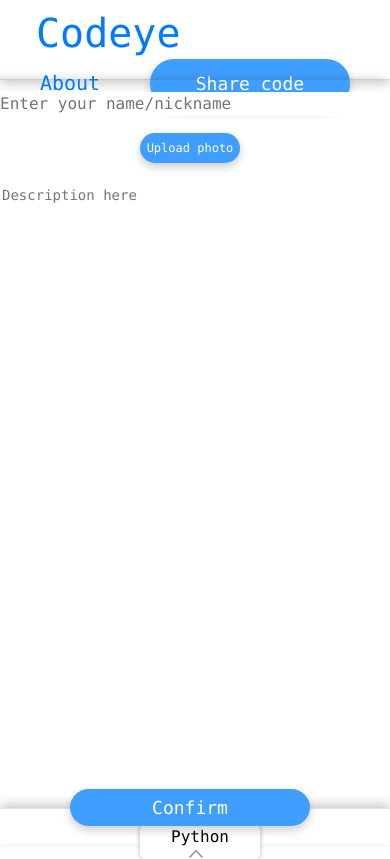
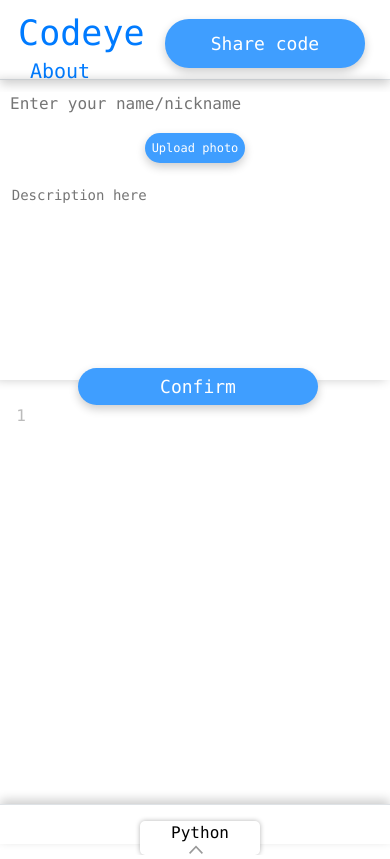
Before and after one commit to denisputnov/codeye, a Flask app: page /add_code in a window 390 px wide; the page is wider, and only the part inside the window is pictured. Run offline with Flask 2, Linux system fonts and the light colour scheme; some libraries are stand-ins or nearby versions.

Commit message:
меньше 420

```diff
--- a/static/css/style.css
+++ b/static/css/style.css
@@ -233,12 +233,12 @@ button:focus {
 
 .nav_about:hover {
     text-decoration: none;
-    color: black;
+    color:black;
 }
 
 .nav_about:active {
     text-decoration: none;
-    color: black
+    color:black;
 }
 
 .nav_button_share_code {
@@ -786,3 +786,46 @@ button:focus {
     height: 0.1px;
     position: absolute;
 }
+
+@media (max-width: 420px){
+    .description_bar{
+        min-width: 100%;
+        height: 300px;
+        left:0;
+        right: auto;
+    }
+    .code_edit_block{
+        position: bottom;
+        min-width: 420px;
+        height: 100px;
+        top: 400px;
+        right: auto;
+    }
+    .input_file_label{
+        position: relative;
+    }
+    .button_confirm{
+        position: relative;
+        left: 20%;
+        bottom: 52%;
+    }
+    .nav_footer{
+        height: 40px;
+    }
+    .nav_about{
+        position: relative;
+        bottom: 12px;
+        right:10px;
+    }
+    .nav_button_share_code{
+        position: relative;
+        bottom: 40px;
+        left: 15px;
+    }
+    .nav_codeye_button{
+        position: relative;
+        right: 5%;
+        font-size: 35px;
+    }
+
+}
```
